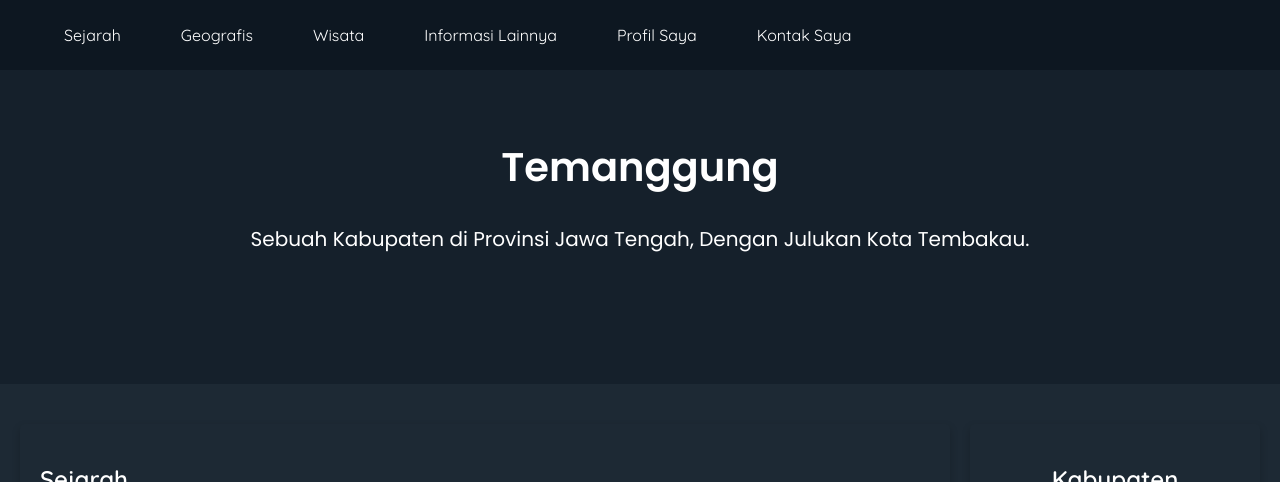
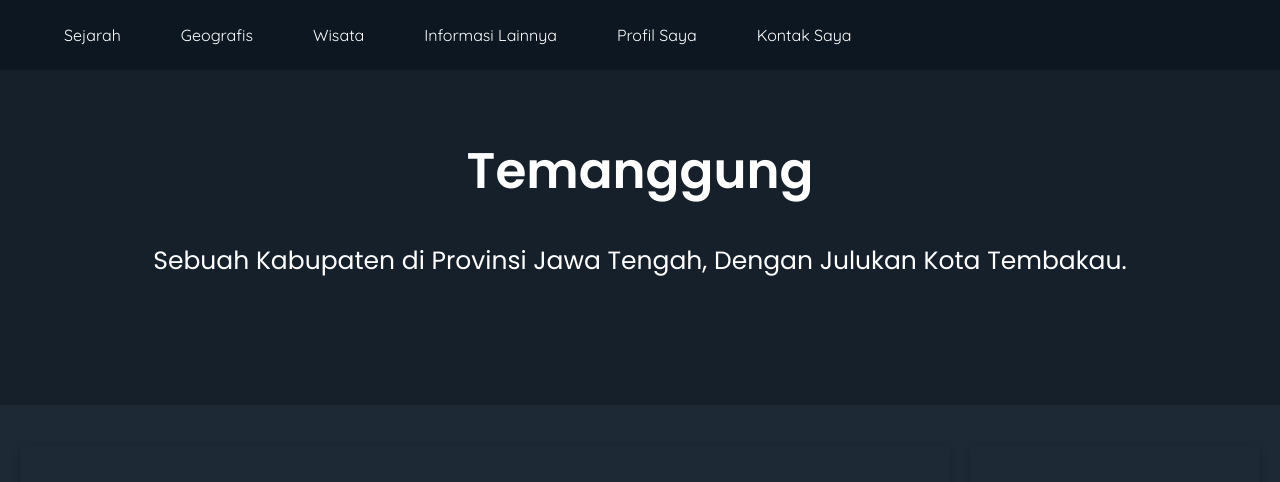
Before and after one commit to farhanzaidann/web-temanggung, a plain HTML site: page index.html in a window 1280 px wide. Shown: the top 482 px of the page. Drawn offline with Linux system fonts and the light colour scheme.

Commit message:
tambah fitur

```diff
--- a/index.html
+++ b/index.html
@@ -28,7 +28,7 @@
             </nav>
 
           <div class="jumbotron">
-          <h1>Temanggung</h1>
+          <center><h1>Temanggung</h1></center>
           <p>Sebuah Kabupaten di Provinsi Jawa Tengah, Dengan Julukan Kota Tembakau.</p>
           </div>
 
--- a/style.css
+++ b/style.css
@@ -62,10 +62,6 @@ nav li {
   gap: 60px;
 }
 
-.nav-branding {
-  font-size: 2rem;
-}
-
 .nav-link {
   transition: 0.7s ease;
 }
@@ -89,6 +85,15 @@ nav li {
   background-color: white;
 }
 
+.jumbotron {
+  padding: 100px;
+  background-color: #15202b;
+  text-align: center;
+  font-family: 'Poppins', sans-serif;
+  font-size: 25px;
+  color: white;
+}
+
 @media (max-width:768px){
   .hamburger{
     display: block;
@@ -110,8 +115,8 @@ nav li {
 
   .nav-menu {
     position: fixed;
-    left: -900px;
-    top: 50px;
+    left: -1000px;
+    top: 25px;
     gap: 0;
     flex-direction: column;
     background-color: #0d1721;
@@ -127,15 +132,10 @@ nav li {
   .nav-menu.active{
     left: 0;
   }
-}
 
-.jumbotron {
-    padding: 110px;
-    background-color: #15202b;
-    text-align: center;
-    font-family: 'Poppins', sans-serif;
-    font-size: 20px;
-    color: white;
+  .jumbotron{
+    font-size: 15px;
+  }
 }
 
 h2, h3 {
```
